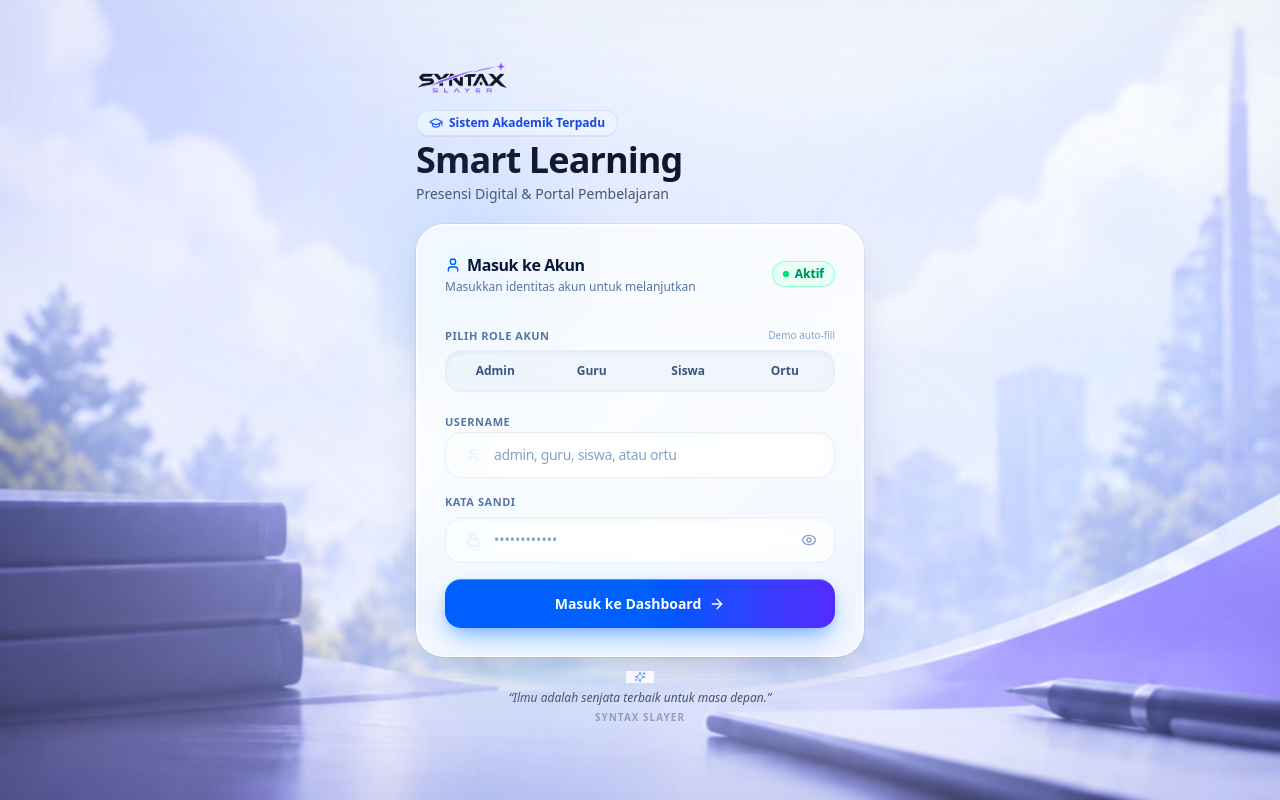
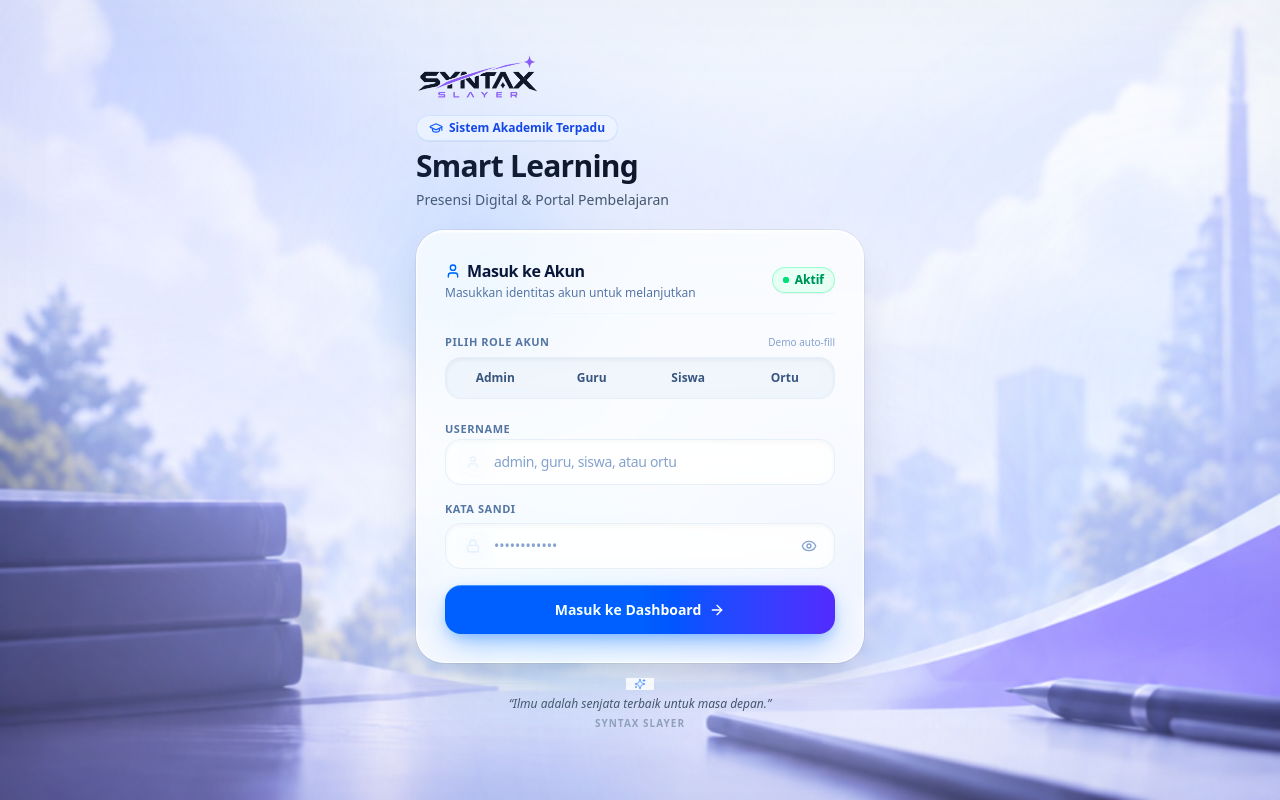
Before and after one commit to syntax-slayerrr/smart-learning, a Next.js app: page /login in a window 1280 px wide. Built offline with nearby package versions, Linux system fonts and the light colour scheme.

Commit message:
style(login): enlarge brand logo, scale down Smart Learning title, and harmonize typography

```diff
--- a/src/app/(auth)/login/page.tsx
+++ b/src/app/(auth)/login/page.tsx
@@ -21,9 +21,9 @@ export default function LoginPage() {
             <Image
               src="/brand/syntax-slayer-logo.png"
               alt="SYNTAX SLAYER"
-              width={220}
-              height={56}
-              className="h-8 sm:h-9 w-auto object-contain"
+              width={260}
+              height={70}
+              className="h-11 sm:h-12 w-auto object-contain"
               priority
             />
           </div>
@@ -35,7 +35,7 @@ export default function LoginPage() {
                 <GraduationCap className="h-3.5 w-3.5 text-blue-600" />
                 <span>Sistem Akademik Terpadu</span>
               </div>
-              <h1 className="text-3xl sm:text-4xl font-extrabold tracking-tight text-slate-900 leading-none">
+              <h1 className="text-2xl sm:text-3xl font-bold tracking-tight text-slate-900 leading-tight">
                 Smart Learning
               </h1>
               <p className="text-xs sm:text-sm text-slate-600 font-medium">
--- a/src/app/globals.css
+++ b/src/app/globals.css
@@ -1,4 +1,5 @@
 @import "tailwindcss";
+@import url('https://fonts.googleapis.com/css2?family=Plus+Jakarta+Sans:wght@400;500;600;700;800&display=swap');
 
 @variant dark (&:where(.dark, .dark *));
 
@@ -6,7 +7,7 @@
   /* Apple HIG Semantic Palette */
   --color-background: #F8FAFC;
   --color-foreground: #0F172A;
-  --font-sans: var(--font-sans), -apple-system, BlinkMacSystemFont, "SF Pro Display", "SF Pro Text", "Inter", system-ui, sans-serif;
+  --font-sans: 'Plus Jakarta Sans', var(--font-sans), -apple-system, BlinkMacSystemFont, "SF Pro Display", "SF Pro Text", "Inter", system-ui, sans-serif;
   --font-mono: ui-monospace, "SF Mono", "Menlo", monospace;
 
   /* Primary Brand / Apple System Blue */
@@ -124,7 +125,7 @@
       );
     background-attachment: fixed;
     color: var(--text-primary);
-    font-family: -apple-system, BlinkMacSystemFont, "SF Pro Display", "SF Pro Text", "Inter", system-ui, sans-serif;
+    font-family: 'Plus Jakarta Sans', -apple-system, BlinkMacSystemFont, "SF Pro Display", "SF Pro Text", "Inter", system-ui, sans-serif;
     -webkit-font-smoothing: antialiased;
     -moz-osx-font-smoothing: grayscale;
     font-feature-settings: "cv02" 1, "cv03" 1, "cv11" 1, "tnum" 1;
```
